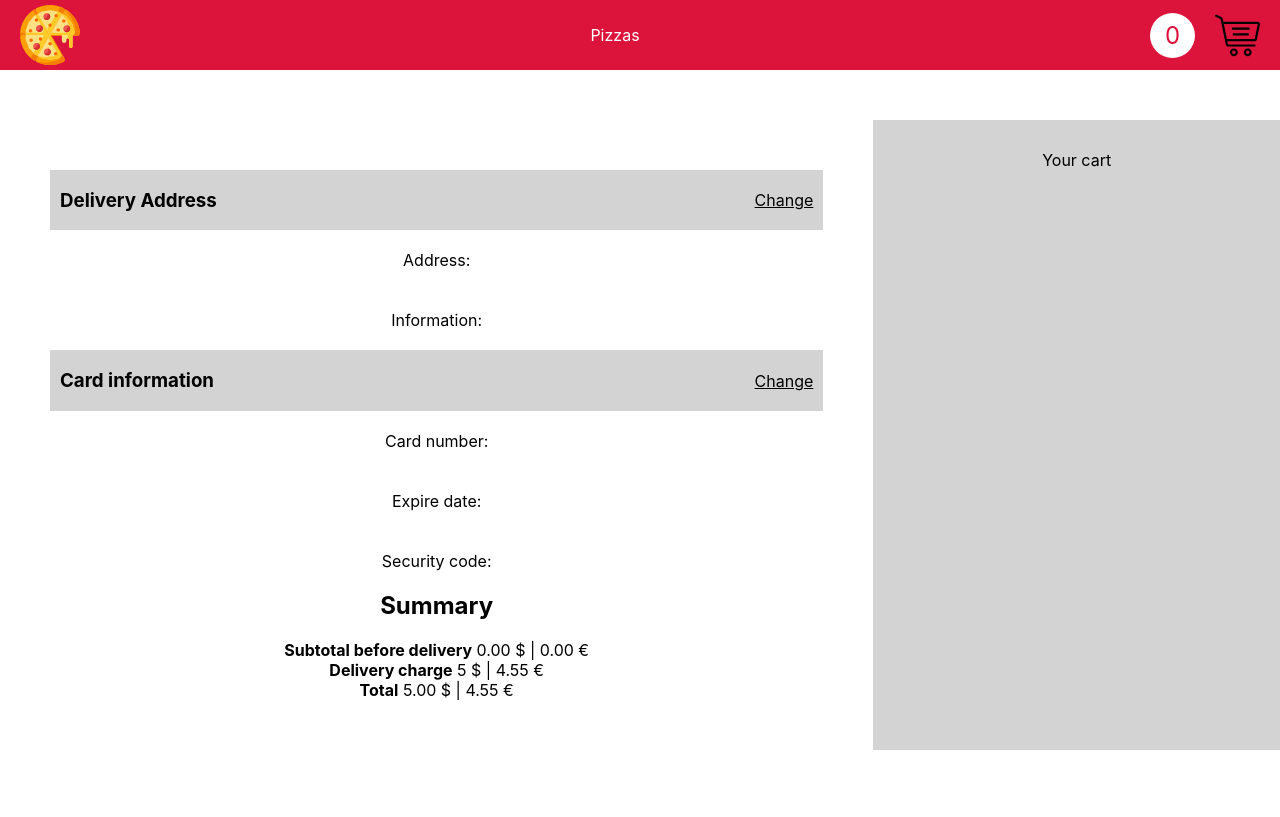
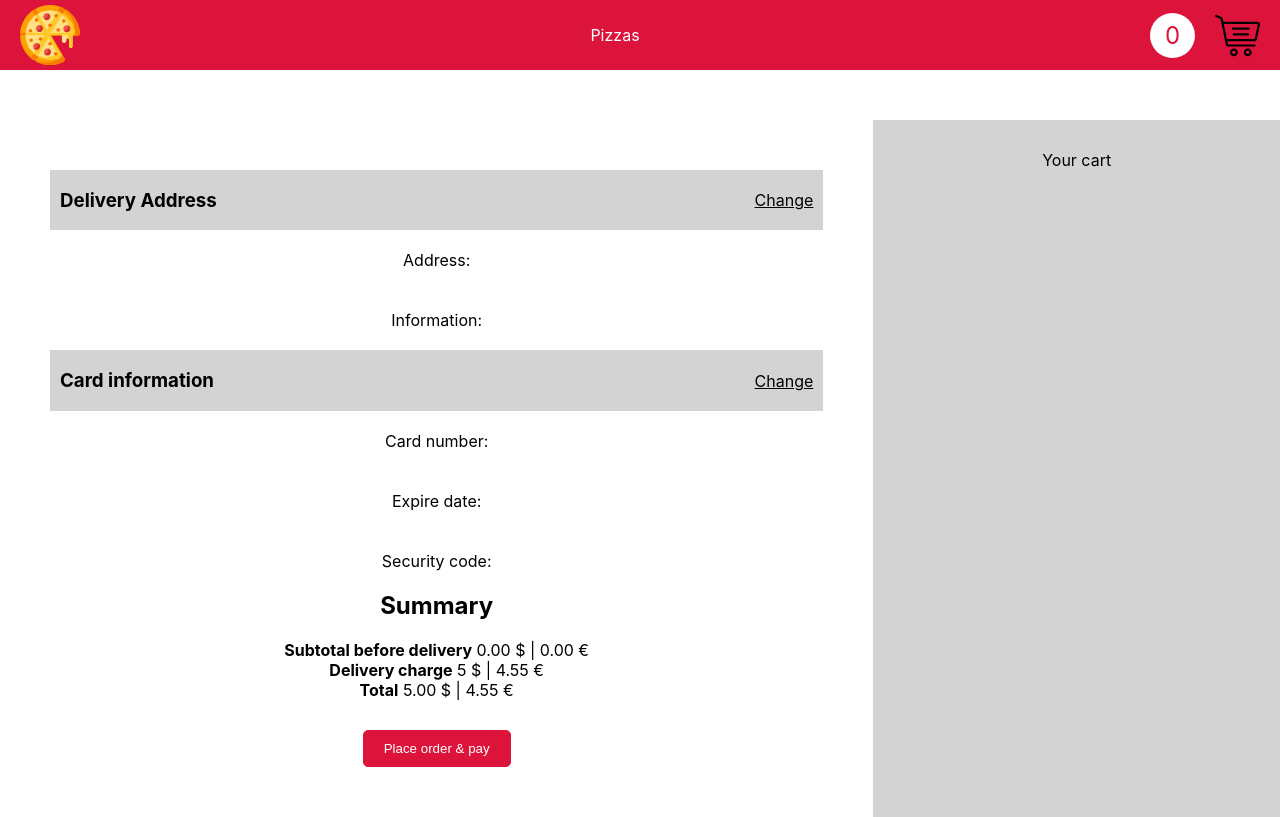
Before and after one commit to DaraKing/yummi-frontend, a React (Create React App) app: page /checkout in a window 1280 px wide. Built offline with nearby package versions, Linux system fonts and the light colour scheme.

Commit message:
styling finished

```diff
--- a/src/components/Checkout/Checkout.css
+++ b/src/components/Checkout/Checkout.css
@@ -50,3 +50,26 @@
     margin: 20px 0;
     float: left;
 }
+
+.order-btn {
+    margin-top: 30px;
+    outline: none;
+    border: 1px solid #DC143C;
+    background: #DC143C;
+    color: #ffffff;
+    padding: 10px 20px;
+    border-radius: 5px;
+    cursor: pointer;
+}
+
+.order-btn:hover {
+    color: #000000;
+}
+
+.checkout-input {
+    margin-left: 10px;
+    border-radius: 5px;
+    border: 1px solid #DC143C;
+    outline: none;
+    padding: 10px 5px;
+}
--- a/src/components/Checkout/Checkout.js
+++ b/src/components/Checkout/Checkout.js
@@ -95,7 +95,7 @@ const Checkout = ({cart}) => {
                         Address:
                         {
                             addressChange ? (
-                                <input type="text" value={address} onChange={handleAddressChange}/>
+                                <input type="text" className="checkout-input" value={address} onChange={handleAddressChange}/>
                             ) : (address)
                         }
                     </div>
@@ -103,7 +103,7 @@ const Checkout = ({cart}) => {
                         Information:
                         {
                             addressChange ? (
-                                <textarea onChange={handleInformation} defaultValue={information}>
+                                <textarea className="checkout-input" onChange={handleInformation} defaultValue={information}>
 
                                 </textarea>
                             ) : (information)
@@ -119,7 +119,7 @@ const Checkout = ({cart}) => {
                         Card number:
                         {
                             cardChange ? (
-                                <input type="text" value={cardNumber} onChange={handleCardNumber}/>
+                                <input type="text" className="checkout-input" value={cardNumber} onChange={handleCardNumber}/>
                             ) : (cardNumber)
                         }
                     </div>
@@ -169,7 +169,7 @@ const Checkout = ({cart}) => {
                         Security code:
                         {
                             cardChange ? (
-                                <input type="text" value={cardSecurityCode} onChange={handleCardSecurityCode}/>
+                                <input type="text" className="checkout-input" value={cardSecurityCode} onChange={handleCardSecurityCode}/>
                             ) : (cardSecurityCode)
                         }
                     </div>
@@ -186,6 +186,10 @@ const Checkout = ({cart}) => {
                         <b>Total</b>  {total} $ | {(total*USD_TO_EUR).toFixed(2)} €
                     </div>
                 </div>
+
+                <button className="order-btn">
+                    Place order & pay
+                </button>
             </div>
             <div className="cart">
                 Your cart
```
